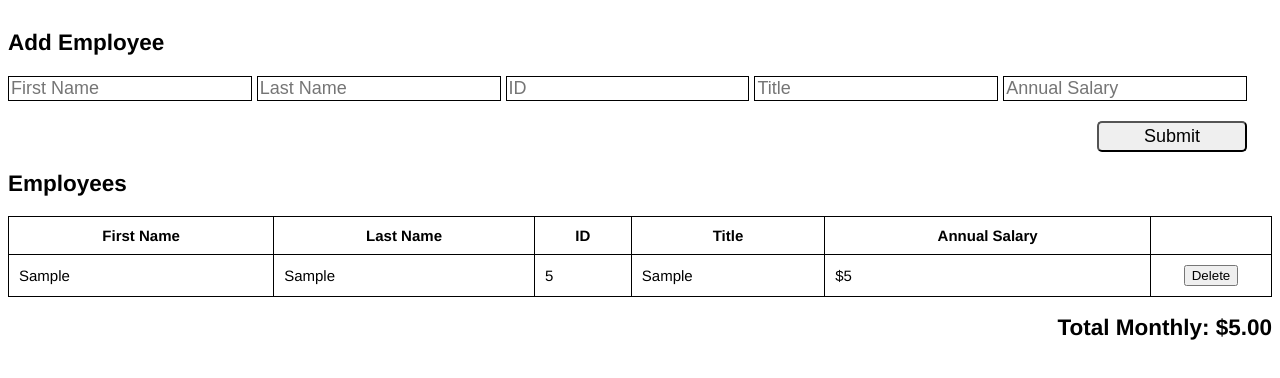
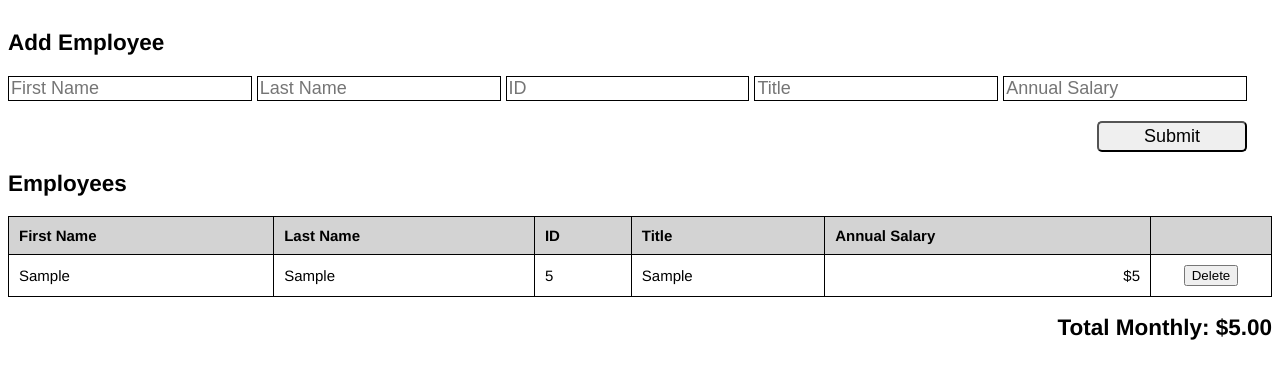
Before and after one commit to marc-mccarthy/jquery-salary-calculator, a plain HTML site: page index.html in a window 1280 px wide. Both pictures are taken after typing "Sample", "Sample", "5", "Sample", "5" into the empty fields and a click on the button "Submit". Shown: the part 84-462 px from the top of the page. Drawn offline with Linux system fonts and the light colour scheme.

Commit message:
Fixed formatting numbers.

```diff
--- a/scripts/script.js
+++ b/scripts/script.js
@@ -34,7 +34,7 @@ function assembleTable() {
     let el = $('#tableBody');
     el.empty();
     for (i = 0; i < employees.length; i++) {
-        el.append(`<tr class="employeeRow" id="index${i}"><td id="firstNameEmployee${i}">${employees[i].firstName}</td><td id="lastNameEmployee${i}">${employees[i].lastName}</td><td id="idEmployee${i}">${employees[i].id}</td><td id="titleEmployee${i}">${employees[i].title}</td><td id="annualSalaryEmployee${i}">$${employees[i].annualSalary}</td><td class="deleteEmployee"><button class="deleteButton" data-index="${i}">Delete</button></td></tr>`);
+        el.append(`<tr class="employeeRow" id="index${i}"><td id="firstNameEmployee${i}">${employees[i].firstName}</td><td id="lastNameEmployee${i}">${employees[i].lastName}</td><td id="idEmployee${i}">${employees[i].id}</td><td id="titleEmployee${i}">${employees[i].title}</td><td class="annualSalaryEmployees" id="annualSalaryEmployee${i}">$${numberWithCommas(employees[i].annualSalary)}</td><td class="deleteEmployee"><button class="deleteButton" data-index="${i}">Delete</button></td></tr>`);
     }
 }
 
@@ -45,7 +45,7 @@ function totalSalaries() {
     for (i = 0; i < employees.length; i++) {
         totalSalaries += Number(employees[i].annualSalary);
     }
-    el.append(`Total Monthly: $${totalSalaries.toFixed(2)}`);
+    el.append(`Total Monthly: $${numberWithCommas(totalSalaries.toFixed(2))}`);
     if (totalSalaries > 20000) {
         $('#totalSalaries').css('background-color', 'red');
     }
@@ -64,3 +64,7 @@ function deleteEmployee() {
     assembleTable();
     totalSalaries();
 }
+
+function numberWithCommas(num) {
+    return num.toString().replace(/\B(?=(\d{3})+(?!\d))/g, ',');
+}
--- a/styles/style.css
+++ b/styles/style.css
@@ -62,3 +62,12 @@ th, td {
 #totalSalaryDiv {
     text-align: right;
 }
+
+#tableHeaders {
+    text-align: left;
+    background-color: lightgrey;
+}
+
+.annualSalaryEmployees {
+    text-align: right;
+}
```
Also changed, not shown: index.html (+1 -2 lines).
